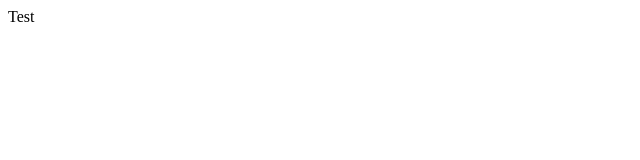
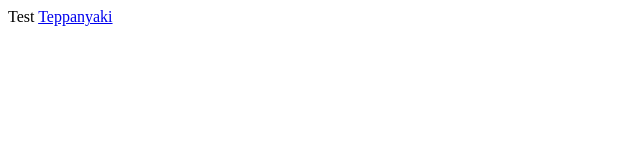
Before and after one commit to MattHood/Teppanyaki, a plain HTML site: page index.htm in a window 1280 px wide. Shown: the whole page, without its empty margins (0-640 px from the left). Drawn offline with Linux system fonts and the light colour scheme.

Commit message:
Update index.htm

```diff
--- a/index.htm
+++ b/index.htm
@@ -1 +1,3 @@
 Test
+
+<a href="web/build/teppanyaki.htm">Teppanyaki</a>
```
